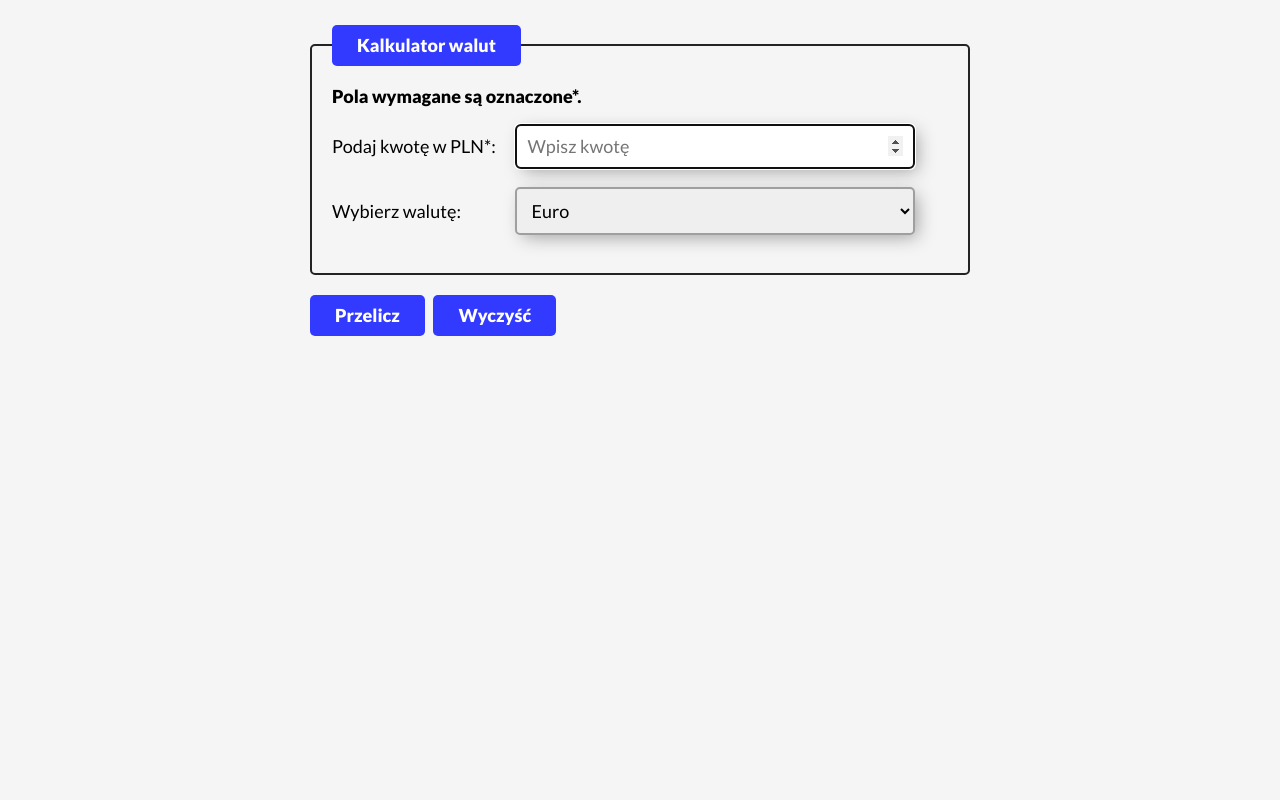
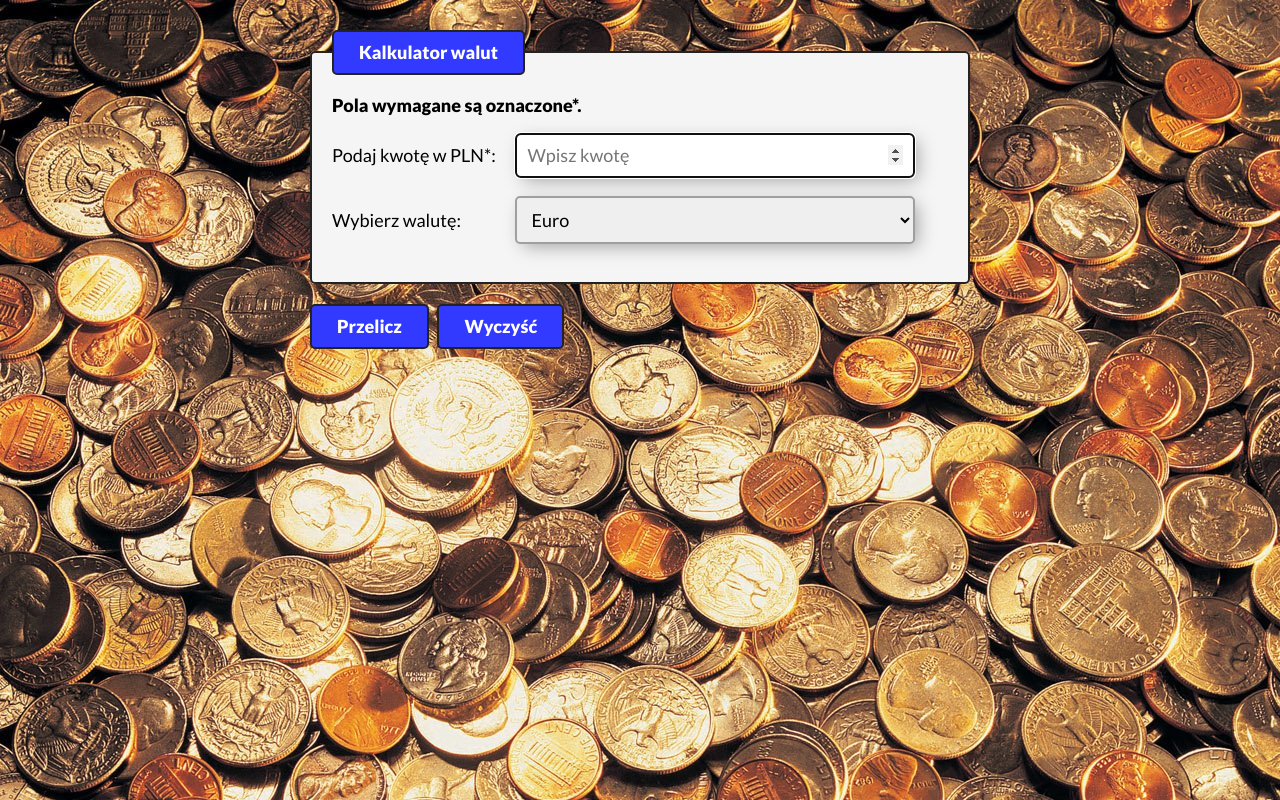
Before and after one commit to wroblewskisoftware/currency-converter, a plain HTML site: page index.html in a window 1280 px wide. Drawn offline with nearby package versions, Linux system fonts and the light colour scheme.

Commit message:
background image added

```diff
--- a/css/form.css
+++ b/css/form.css
@@ -24,7 +24,7 @@
 
 .form__button {
     padding: 10px 25px;
-    border: none;
+    border: 2px solid rgb(35, 35, 35);
     border-radius: 5px;
     background-color: hsl(238, 100%, 60%);
     color: #ffffff;
@@ -43,13 +43,14 @@
 .form__fieldset {
     border: 2px solid rgb(35, 35, 35);
     border-radius: 5px;
-    margin: 25px 0 20px;
+    margin: 30px 0 20px;
     padding: 20px;
     background-color: whitesmoke;
 }
 
 .form__legend {
     padding: 10px 25px;
+    border: 2px solid rgb(35, 35, 35);
     border-radius: 5px;
     background-color: hsl(238, 100%, 60%);
     color: #ffffff;
--- a/css/style.css
+++ b/css/style.css
@@ -8,5 +8,8 @@ html {
 
 body {
     font-family: 'Lato', sans-serif;
-    background-color: whitesmoke;
+    background-image: url("../images/coins.jpg");
+    background-repeat: no-repeat;
+    background-size: auto;
+    background-position: top;
 }
```
Also changed, not shown: images/coins.jpg (added).
